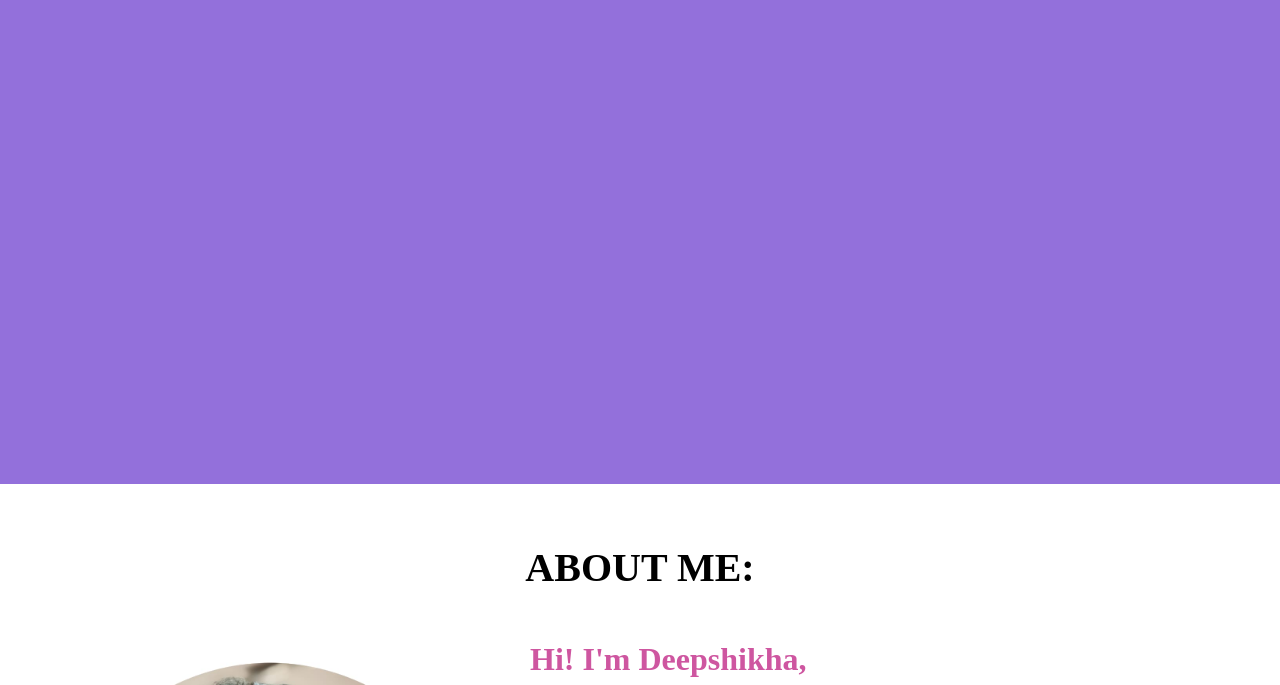
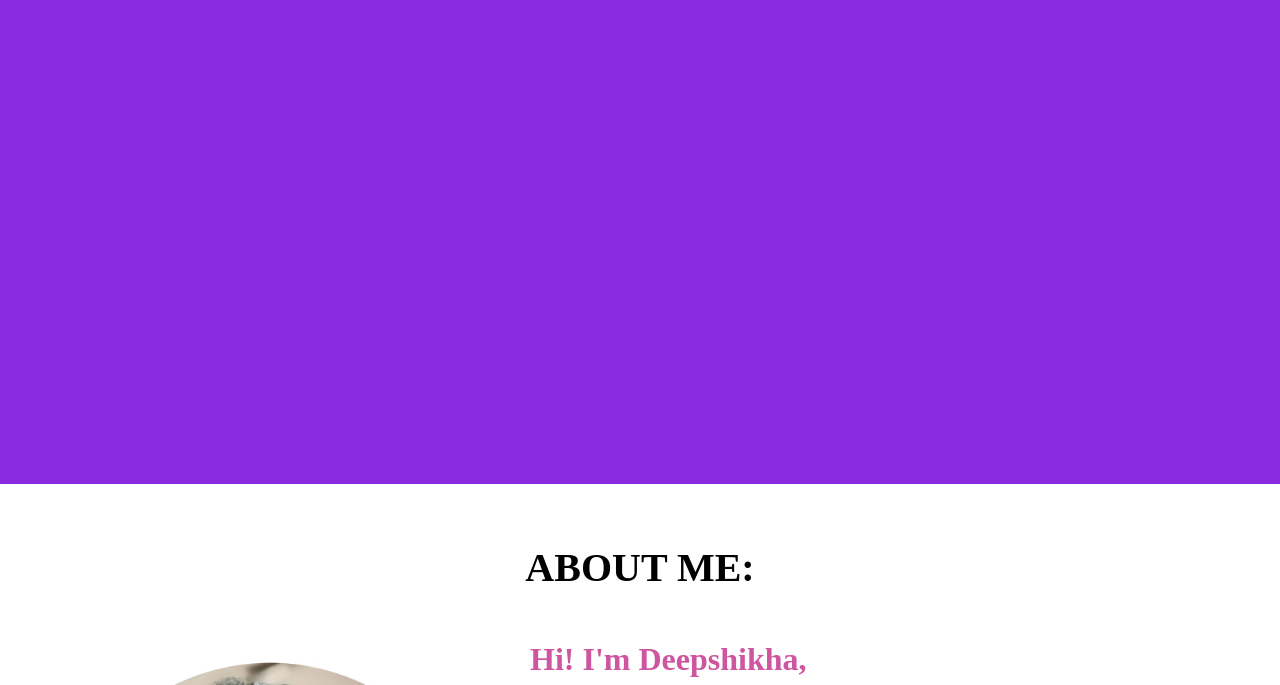
Before and after one commit to Deepshikhabiswas4/DeepshikhabPortfolio, a plain HTML site: page index.html in a window 1280 px wide. Shown: the part 417-1102 px from the top of the page. Drawn offline with Linux system fonts and the light colour scheme.

Commit message:
Update style.css

```diff
--- a/CSS/style.css
+++ b/CSS/style.css
@@ -41,7 +41,7 @@ html{
 #home{
     display: flex;
     flex-direction: column;
-    background-color: #9370DB;
+    background-color: #8A2BE2;
     height: 840px;
     justify-content: center;
     align-items: left;
```
